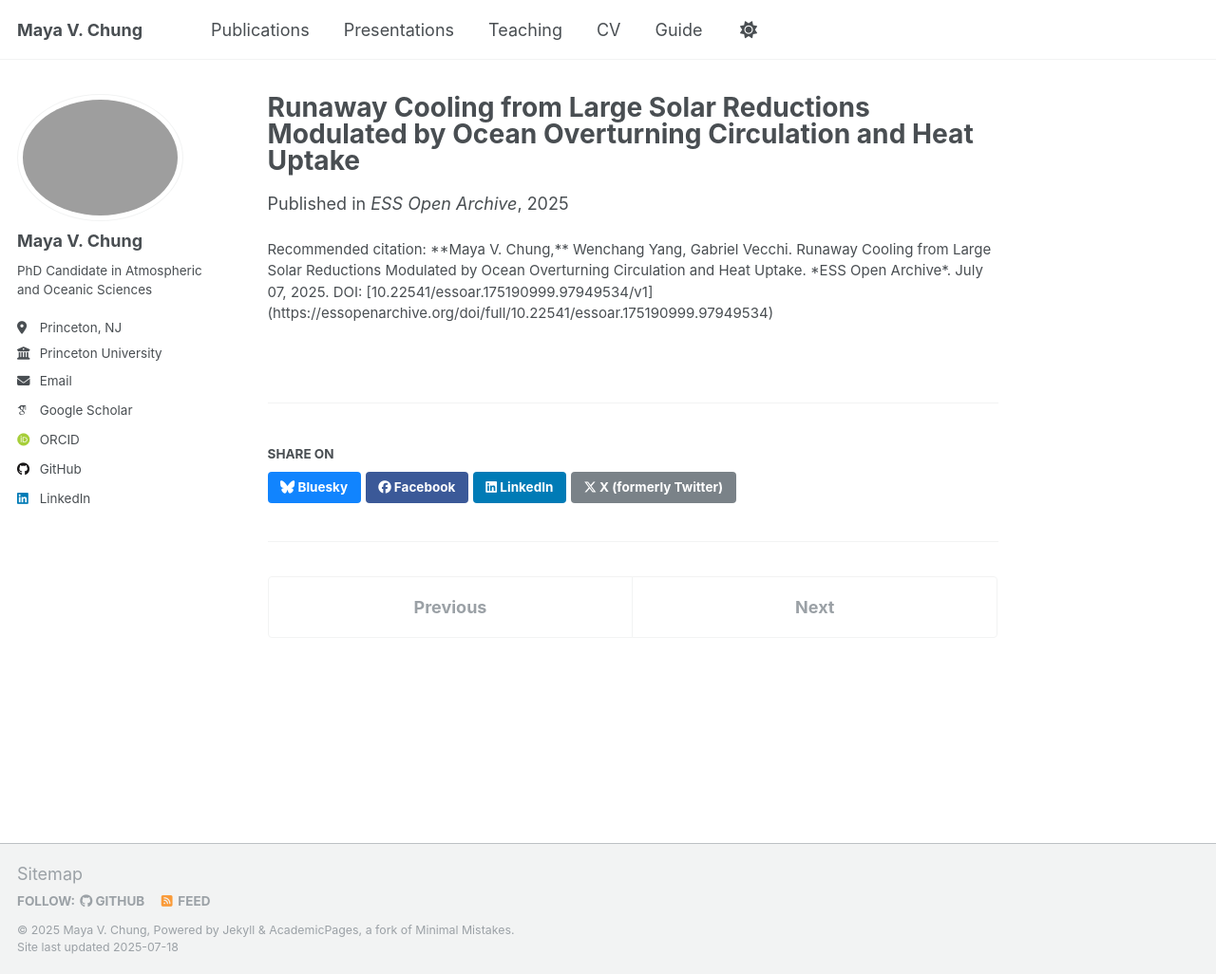
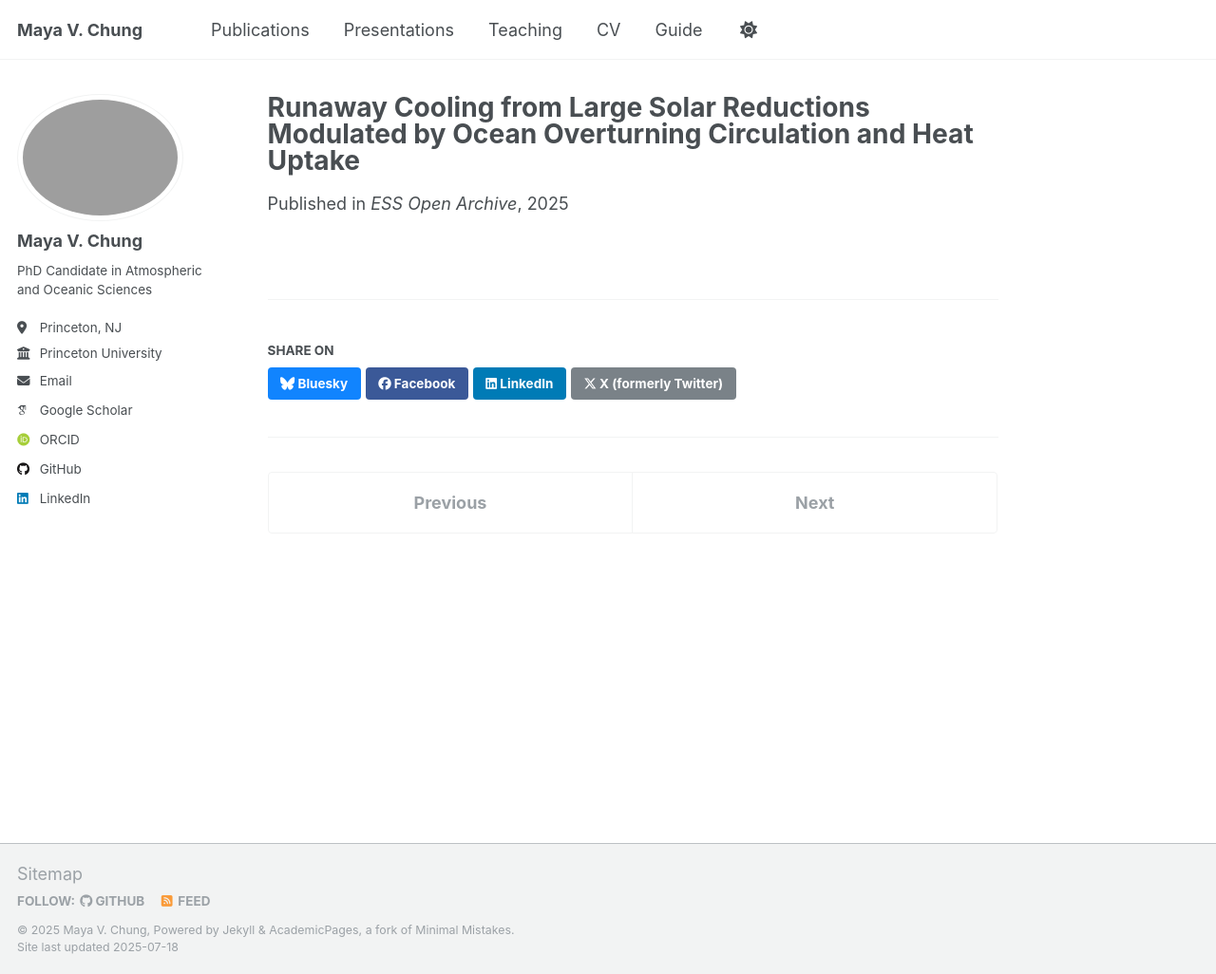
Before and after one commit to mayavchung/mayavchung.github.io, a Jekyll site: the page built from _publications/paper-solar-preprint.md, in a window 1280 px wide and 1026 px high. Shown: the whole window at 95% size. Built offline with Jekyll 4.4.1, drawn with Linux system fonts in a browser that asks for light colours; some web fonts are replaced; a script that is not in the unit is left out.

Commit message:
Update paper-solar-preprint.md

```diff
--- a/_publications/paper-solar-preprint.md
+++ b/_publications/paper-solar-preprint.md
@@ -10,6 +10,4 @@ Citation: **Maya V. Chung,** Wenchang Yang, Gabriel Vecchi. Runaway Cooling from
 DOI: [10.22541/essoar.175190999.97949534/v1](https://essopenarchive.org/doi/full/10.22541/essoar.175190999.97949534)'
 date: 2025-07-07
 venue: 'ESS Open Archive'
-citation: '**Maya V. Chung,** Wenchang Yang, Gabriel Vecchi. Runaway Cooling from Large Solar Reductions Modulated by Ocean Overturning Circulation and Heat Uptake. *ESS Open Archive*. July 07, 2025.
-DOI: [10.22541/essoar.175190999.97949534/v1](https://essopenarchive.org/doi/full/10.22541/essoar.175190999.97949534)'
 ---
```
